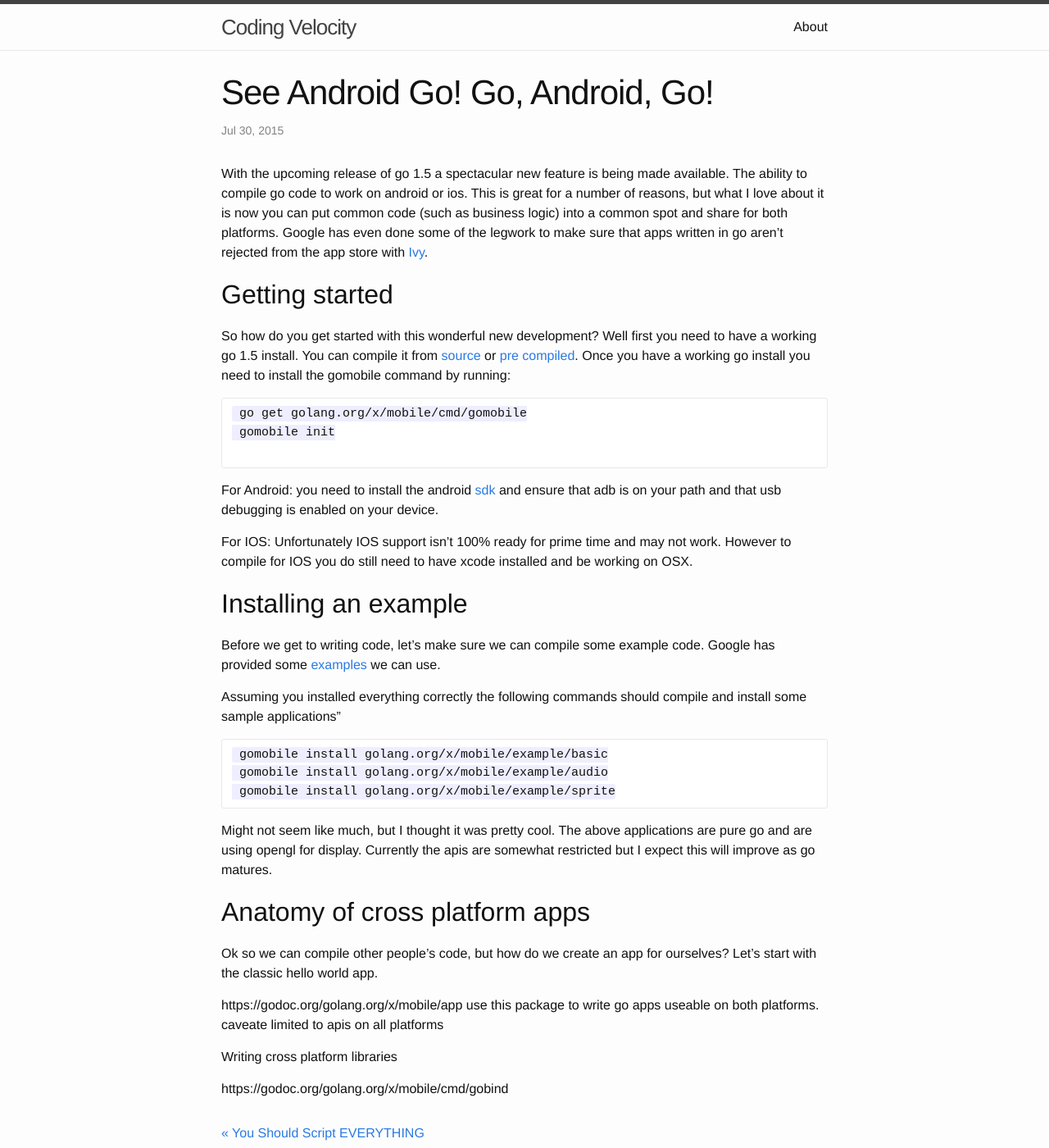
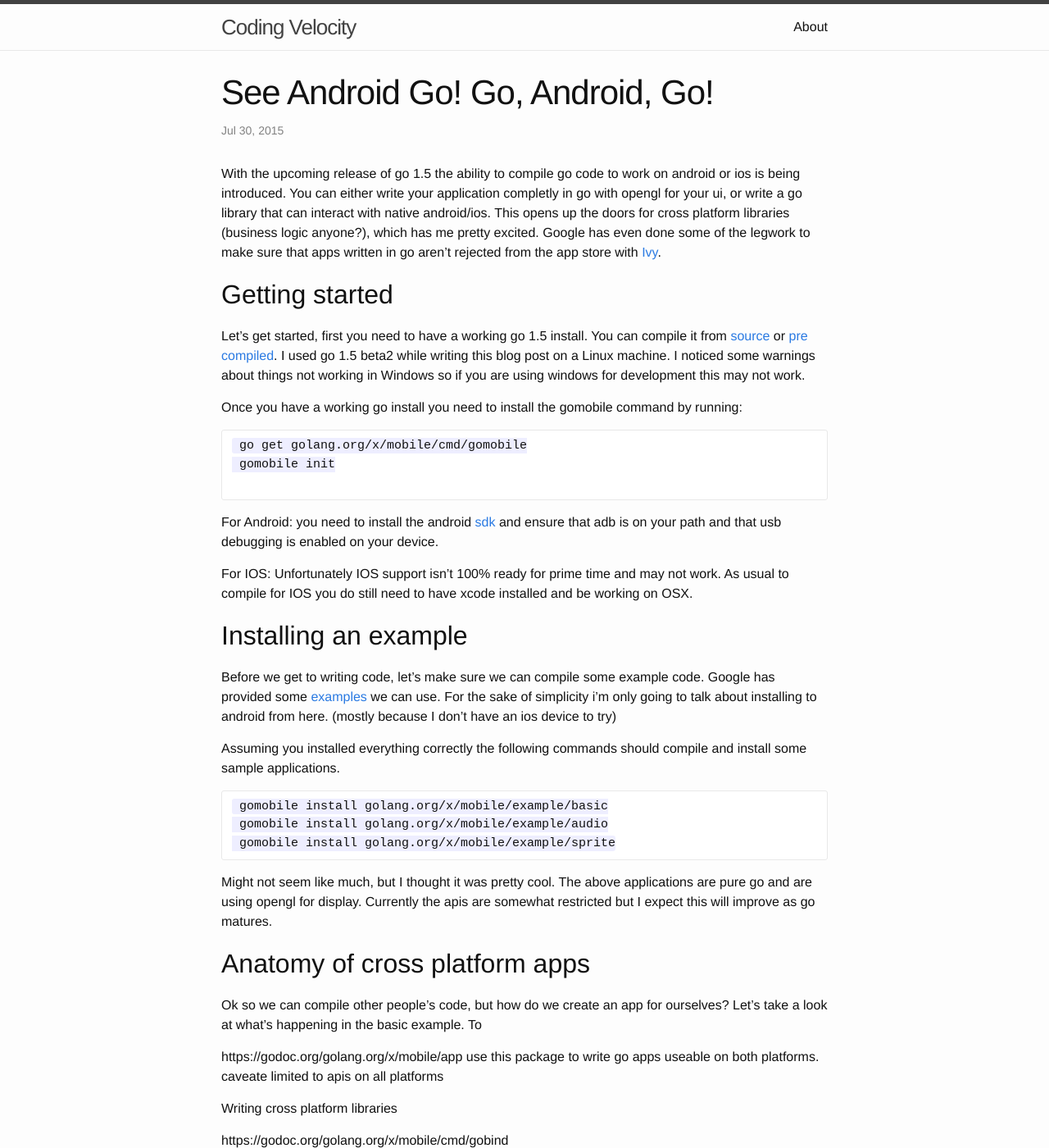
Before and after one commit to catwomey/catwomey.github.io, a Jekyll site: the page built from _posts/2015-07-20-go-mobile-intro.markdown, in a window 1280 px wide and 1400 px high. Shown: the whole window at 82% size. Built offline with Jekyll 4.4.1, drawn with Linux system fonts in a browser that asks for light colours; Markdown is read by kramdown in place of the engine named in the settings; comment, search, counter and statistics services are not loaded.

Commit message:
revisions of intro

````diff
--- a/_posts/2015-07-20-go-mobile-intro.markdown
+++ b/_posts/2015-07-20-go-mobile-intro.markdown
@@ -5,11 +5,13 @@ date:   2015-07-30
 tags: go mobile
 ---
 
-With the upcoming release of go 1.5 a spectacular new feature is being made available.  The ability to compile go code to work on android or ios.  This is great for a number of reasons, but what I love about it is now you can put common code (such as business logic) into a common spot and share for both platforms.  Google has even done some of the legwork to make sure that apps written in go aren't rejected from the app store with [Ivy](https://itunes.apple.com/us/app/ivy-big-number-calculator/id1012116478?mt=8).
+With the upcoming release of go 1.5 the ability to compile go code to work on android or ios is being introduced.  You can either write your application completly in go with opengl for your ui, or write a go library that can interact with native android/ios. This opens up the doors for cross platform libraries (business logic anyone?), which has me pretty excited.  Google has even done some of the legwork to make sure that apps written in go aren't rejected from the app store with [Ivy](https://itunes.apple.com/us/app/ivy-big-number-calculator/id1012116478?mt=8).
 
 ##Getting started
 
-So how do you get started with this wonderful new development?  Well first you need to have a working go 1.5 install.  You can compile it from [source](https://golang.org/doc/install/source) or [pre compiled](https://golang.org/dl/).  Once you have a working go install you need to install the gomobile command by running:
+Let's get started, first you need to have a working go 1.5 install.  You can compile it from [source](https://golang.org/doc/install/source) or [pre compiled](https://golang.org/dl/).  I used go 1.5 beta2 while writing this blog post on a Linux machine.  I noticed some warnings about things not working in Windows so if you are using windows for development this may not work.
+
+Once you have a working go install you need to install the gomobile command by running:
 
 ```
  go get golang.org/x/mobile/cmd/gomobile
@@ -19,14 +21,14 @@ So how do you get started with this wonderful new development?  Well first you n
 
 For Android: you need to install the android [sdk](https://developer.android.com/sdk/installing/index.html?pkg=tools) and ensure that adb is on your path and that usb debugging is enabled on your device.
 
-For IOS: Unfortunately IOS support isn't 100% ready for prime time and may not work.  However to compile for IOS you do still need to have xcode installed and be working on OSX.
+For IOS: Unfortunately IOS support isn't 100% ready for prime time and may not work.  As usual to compile for IOS you do still need to have xcode installed and be working on OSX.
 
 
 ##Installing an example
 
-Before we get to writing code, let's make sure we can compile some example code. Google has provided some [examples](https://godoc.org/golang.org/x/mobile/example) we can use.
+Before we get to writing code, let's make sure we can compile some example code. Google has provided some [examples](https://godoc.org/golang.org/x/mobile/example) we can use. For the sake of simplicity i'm only going to talk about installing to android from here. (mostly because I don't have an ios device to try)
 
-Assuming you installed everything correctly the following commands should compile and install some sample applications"
+Assuming you installed everything correctly the following commands should compile and install some sample applications.
 
 ```
  gomobile install golang.org/x/mobile/example/basic
@@ -38,7 +40,7 @@ Might not seem like much, but I thought it was pretty cool. The above applicatio
 
 ##Anatomy of cross platform apps
 
-Ok so we can compile other people's code, but how do we create an app for ourselves?  Let's start with the classic hello world app.
+Ok so we can compile other people's code, but how do we create an app for ourselves?  Let's take a look at what's happening in the basic example. To
 
 https://godoc.org/golang.org/x/mobile/app use this package to write go apps useable on both platforms.  caveate limited to apis on all platforms
 
````
